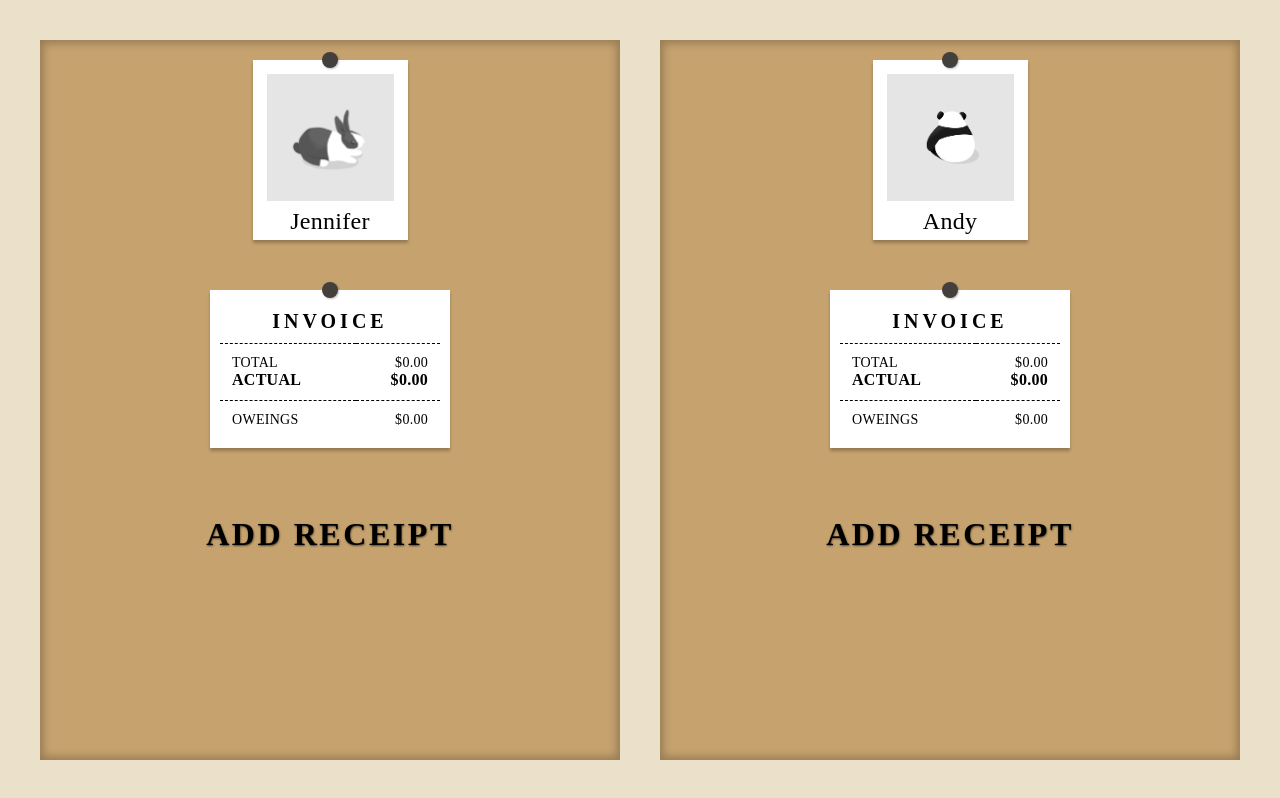
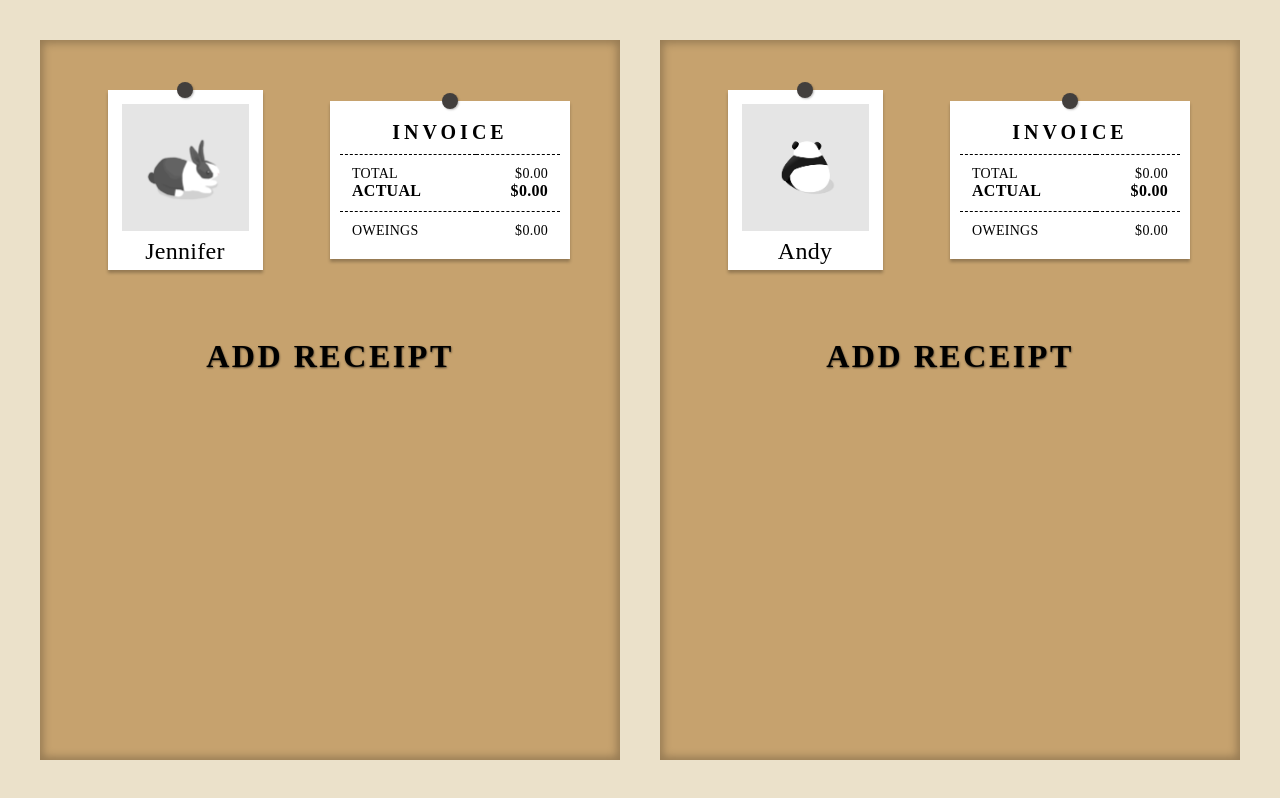
Before and after one commit to jenniferexong/split, a React (Vite) app: page / in a window 1280 px wide. Built offline with nearby package versions, Linux system fonts and the light colour scheme; a web font is replaced by a local one.

Commit message:
Add basic grid layout styling to board

```diff
--- a/src/components/board/Board.tsx
+++ b/src/components/board/Board.tsx
@@ -9,14 +9,15 @@ import { Person } from './Person';
 const Container = styled.div`
   width: 100%;
 
-  // todo
-  display: flex;
-  flex-direction: column;
+  display: grid;
+  grid-template-columns: repeat(2, 1fr);
+  grid-auto-rows: min-content;
+  justify-items: center;
   align-items: center;
+  grid-gap: 50px;
 
   background: ${props => props.theme.colors.caramel};
-  gap: 50px;
-  padding: 20px;
+  padding: 50px;
 
   box-shadow: inset 0px 0px 8px 3px rgba(0, 0, 0, 0.25);
 
--- a/src/components/board/BoardLetters.tsx
+++ b/src/components/board/BoardLetters.tsx
@@ -13,6 +13,7 @@ const StyledButton = styled.button`
 
     background: none;
     border: none;
+    grid-column: span 2;
 
     // add hover effect
     &:hover {
--- a/src/components/board/Paper.tsx
+++ b/src/components/board/Paper.tsx
@@ -4,6 +4,7 @@ import { Color } from 'styles/types';
 
 interface PaperProps {
   width: string;
+  className?: string;
   height?: string;
   background?: Color;
   children: ReactNode | ReactNode[];
@@ -17,10 +18,13 @@ const Container = styled.div<{
   ${({ theme, width, height, background }) => css`
     width: ${width};
 
-    ${height &&
-    css`
-      height: ${height};
-    `}
+    ${height
+      ? css`
+          height: ${height};
+        `
+      : css`
+          height: max-content;
+        `}
 
     background: ${background
       ? theme.colors[background]
@@ -45,10 +49,15 @@ const Pin = styled.div`
 `;
 
 export const Paper = (props: PaperProps) => {
-  const { width, height, children, background } = props;
+  const { width, height, children, background, className } = props;
 
   return (
-    <Container width={width} height={height} background={background}>
+    <Container
+      width={width}
+      height={height}
+      background={background}
+      className={className}
+    >
       <Pin />
       {children}
     </Container>
--- a/src/components/receipt/Receipt.tsx
+++ b/src/components/receipt/Receipt.tsx
@@ -2,7 +2,7 @@ import { ReceiptType } from 'calculator/types';
 import { Button } from 'components/button';
 import { Entry as Item } from 'components/item';
 import React, { Dispatch, useRef } from 'react';
-import { useTheme } from 'styled-components';
+import styled, { useTheme } from 'styled-components';
 import { getLastAddedCell, Table, TableCell, TableRow } from 'components/table';
 import { Action } from 'utils/reducer';
 import { Barcode } from './Barcode';
@@ -15,6 +15,10 @@ interface ReceiptProps {
   receipt: ReceiptType;
   dispatch: Dispatch<Action>;
 }
+
+const StyledReceipt = styled(Paper)`
+  grid-column: span 2;
+`;
 
 export const Receipt = (props: ReceiptProps) => {
   const {
@@ -51,7 +55,7 @@ export const Receipt = (props: ReceiptProps) => {
   };
 
   return (
-    <Paper width={theme.components.receipt.width}>
+    <StyledReceipt width={theme.components.receipt.width}>
       <Container>
         <Table>
           <thead>
@@ -100,7 +104,7 @@ export const Receipt = (props: ReceiptProps) => {
         </Table>
         <Barcode />
       </Container>
-    </Paper>
+    </StyledReceipt>
   );
 };
 Receipt.displayText = 'Receipt';
```
